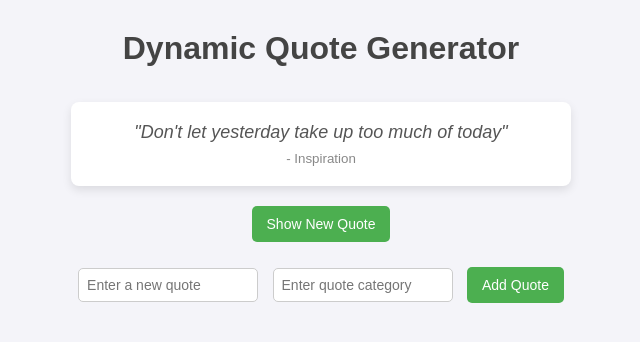
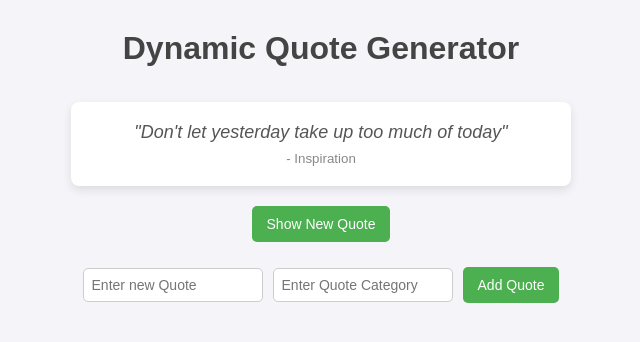
Before and after one commit to lkmodibbo/alx_fe_javascript, a plain HTML site: page dom-manipulation/index.html in a window 1280 px wide. Shown: the full height of the page, 319-959 px from the left. Drawn offline with Linux system fonts and the light colour scheme.

Commit message:
addQuoteForm created

```diff
--- a/dom-manipulation/index.html
+++ b/dom-manipulation/index.html
@@ -11,11 +11,11 @@
     <div id="quoteDisplay"> </div>
        <button id="newQuote">Show New Quote</button>
 
-       <div>
+       <!-- <div>
             <input type="text" id="newQuoteText" placeholder="Enter a new quote" />
             <input type="text" id="newQuoteCategory" placeholder="Enter quote category" />
             <button onclick="addQuote()">Add Quote</button>
-       </div>
+       </div> -->
        <script src="script.js"></script>
 </body>
 </html>
--- a/dom-manipulation/script.js
+++ b/dom-manipulation/script.js
@@ -18,6 +18,30 @@ function showRandomQuote() {
    quoteDisplay.innerHTML = `<p>"${quote.text}"</p> <small> - ${quote.category} </small>`;
 }
 
+function createAddQuoteForm(){
+    const formContainer = document.createElement('div');
+
+    const textInput = document.createElement('input');
+    textInput.type = "text";
+    textInput.id = "newQuoteText";
+    textInput.placeholder = "Enter new Quote";
+
+    const categoryInput = document.createElement("input");
+    categoryInput.type = "text";
+    categoryInput.id = "newQuoteCategory";
+    categoryInput.placeholder = "Enter Quote Category";
+
+    const addButton = document.createElement("button");
+    addButton.textContent = "Add Quote";
+    addButton.addEventListener("click", addQuote);
+
+    formContainer.appendChild(textInput);
+    formContainer.appendChild(categoryInput);
+    formContainer.appendChild(addButton);
+
+    document.body.appendChild(formContainer);
+}
+
 function addQuote() {
     const text = document.getElementById("newQuoteText").value.trim();
     const category = document.getElementById("newQuoteCategory").value.trim();
@@ -35,3 +59,4 @@ function addQuote() {
 newQuote.addEventListener("click", showRandomQuote)
 
 showRandomQuote();
+createAddQuoteForm();
```
